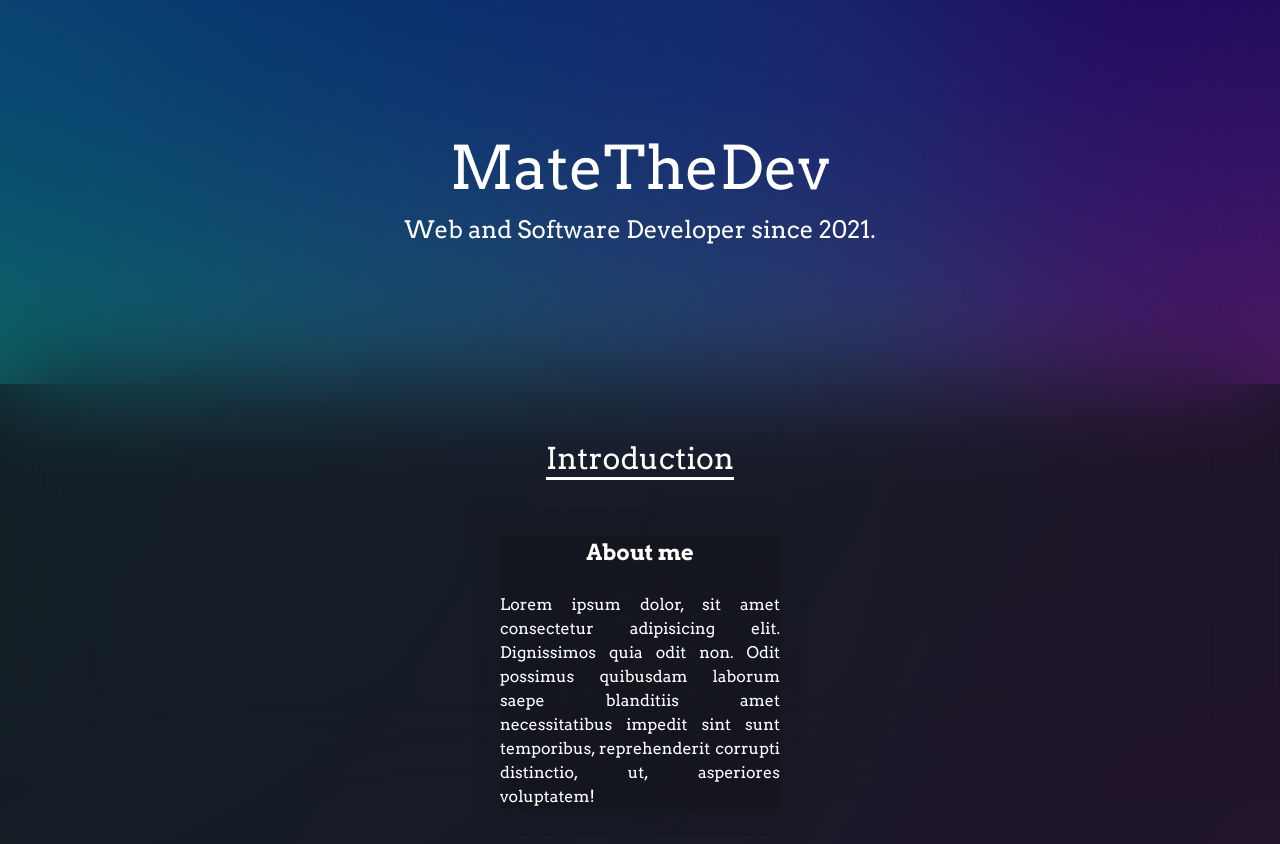
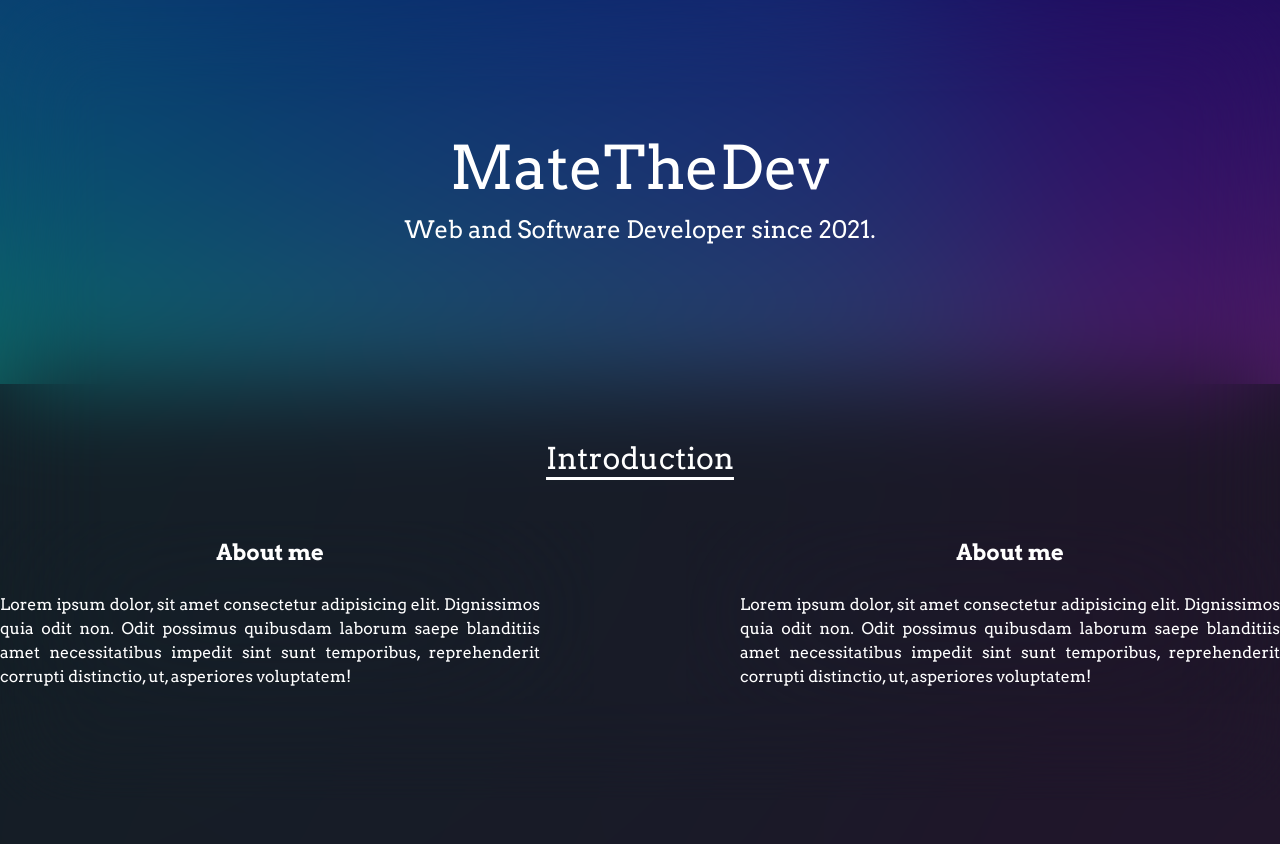
Before and after one commit to MateTheDev/matesite, a React (Vite) app: page / in a window 1280 px wide. Shown: the top 844 px of the page. Built offline with nearby package versions, Linux system fonts and the light colour scheme.

Commit message:
School work 2

```diff
--- a/components/common/overlaypanel.jsx
+++ b/components/common/overlaypanel.jsx
@@ -1,7 +1,12 @@
-function Panel() {
+function Panel({color = "overlay", width, height, children}) {
     return (
-        <></>
+            <div className={`bg-${color} w-${width} h-${height}  z-4 relative before:bg-transparent before:backdrop-blur-[100px] before:w-12/10 before:h-12/10 before:-z-1 before:absolute before:-top-1/10 before:-left-1/10 before:rounded-md`}>
+                {children}
+            </div>
     )
 }
 
+// md:w-${mdWidth} md:h-${mdHeight} lg:w-${lgWidth} lg:h-${lgHeight}
+// , mdWidth = width, mdHeight = height, lgWidth = width, lgHeight = height
+
 export default Panel
--- a/components/home/content.jsx
+++ b/components/home/content.jsx
@@ -1,13 +1,18 @@
+import Panel from "../common/overlaypanel"
+
 function Content() {
     return (
         <div className="content grid place-content-center w-full">
             <h3 className="text-3xl text-white text-center z-5 font-display underline underline-offset-8">Introduction</h3>
-            <div className="card-container flex flex-col z-5 gap-15 md:gap-20 md:flex-row lg:gap-50 mt-15">
-                <div className="bg-overlay w-70 h-auto z-4 relative
-                before:bg-transparent before:backdrop-blur-[100px] before:w-12/10 before:h-12/10 before:-z-1 before:absolute before:-top-1/10 before:-left-1/10 before:rounded-md">
+            <div className="card-container flex flex-col z-5 gap-20 items-center justify-center md:gap-20 md:flex-row  lg:gap-50 mt-15">
+                <Panel color="overlay" width="70" height="200">
                     <h4 className="text-[22px] font-bold text-white text-center font-display mb-6">About me</h4>
                     <p className="text-justify text-white font-display">Lorem ipsum dolor, sit amet consectetur adipisicing elit. Dignissimos quia odit non. Odit possimus quibusdam laborum saepe blanditiis amet necessitatibus impedit sint sunt temporibus, reprehenderit corrupti distinctio, ut, asperiores voluptatem!</p>
-                </div>
+                </Panel>
+                <Panel color="overlay" width="70" height="200">
+                    <h4 className="text-[22px] font-bold text-white text-center font-display mb-6">About me</h4>
+                    <p className="text-justify text-white font-display">Lorem ipsum dolor, sit amet consectetur adipisicing elit. Dignissimos quia odit non. Odit possimus quibusdam laborum saepe blanditiis amet necessitatibus impedit sint sunt temporibus, reprehenderit corrupti distinctio, ut, asperiores voluptatem!</p>
+                </Panel>
             </div>
         </div>
     )
```
